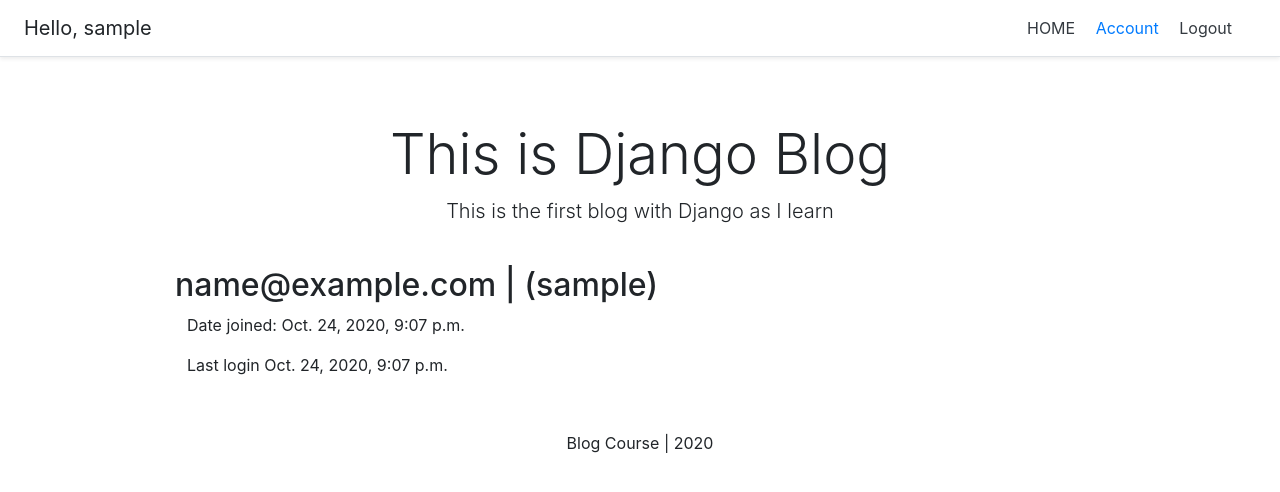
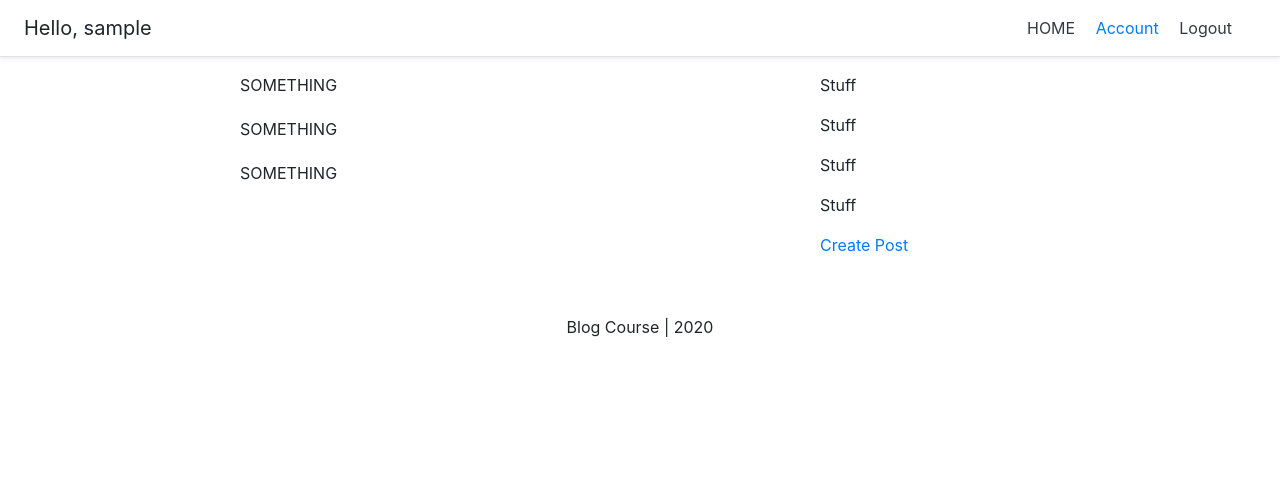
Before and after one commit to Soundoffear/BlogCourse_Django, a Django app: page / in a window 1280 px wide. Shown: the top 492 px of the page. Run offline with Django 3.2, Linux system fonts and the light colour scheme; the visitor is signed in with stand-in values (Sample User, id 1); data comes from the database, SQL or seed files in the repository.

Commit message:
updated home page, login and started working on creating posts

```diff
--- /dev/null
+++ b/blog/urls.py
@@ -0,0 +1,10 @@
+from django.urls import path
+from blog.views import (
+    create_blog_view,
+    )
+
+app_name='blog'
+
+urlpatterns = [
+    path('create/', create_blog_view, name='create')
+]
--- a/mysite/urls.py
+++ b/mysite/urls.py
@@ -14,7 +14,7 @@ Including another URLconf
     2. Add a URL to urlpatterns:  path('blog/', include('blog.urls'))
 """
 from django.contrib import admin
-from django.urls import path
+from django.urls import path, include
 from personal.views import home_screen_view
 from account.views import registration_view, logout_view, login_view, account_view
 from django.contrib.auth import views as auth_views
@@ -29,6 +29,7 @@ urlpatterns = [
     path('logout/', logout_view, name='logout'),
     path('login/', login_view, name='login'),
     path('account/', account_view, name='account'),
+    path('blog/', include('blog.urls', 'blog')),
 
     path('password_change/done/', auth_views.PasswordChangeDoneView.as_view(template_name='registration/password_change_done.html'), name='password_change_done'),
     path('password_change/', auth_views.PasswordChangeView.as_view(template_name='registration/password_change.html'), name='password_change'),
--- a/personal/templates/personal/home.html
+++ b/personal/templates/personal/home.html
@@ -2,23 +2,83 @@
 
 {% block content %}
 
-    <div class="pricing-header px-3 py-3 pt-md-5 pb-md-4 mx-auto text-center">
+    <style class='text/css'>
 
-	<h1 class="display-4">This is Django Blog</h1>
-        <p class="lead">This is the first blog with Django as I learn</p>
+	@media (max-width: 768px) {
+	    .right-column {
+		margin-left: 0px;
+	    }
 
-    </div>
+	}
+
+	@media (min-width: 768px) {
+	    .right-column {
+		margin-left: 20px;
+	    }
+	}
+
+	.blog-post-container {
+	    background-color: #fff;
+	    margin-bottom: 20px;
+	    width: 100%;
+	}
+
+	.create-post-bar {
+	    background-color: #fff;
+	    margin-bottom: 20px;
+	}
+
+	.left-column {
+	    padding: 0px;
+	}
+
+	.right-column {
+	    padding: 0px;
+	}
+
+    </style>
 
     <div class="container">
 
-	<div class="d-flex flex-column">
+	<div class="row">
 
+	    <!-- Right 'create post' bar  -->
+	    <div class='create-post-bar d-lg-none col-lg-7 offset-lg-1'>
 
-	    {% for account in accounts %}
+		<a href='{% url 'blog:create' %}'>Create Post</a>
 
-		{% include 'personal/snippets/body_snippet.html' with value=account %}
+	    </div>
+	    <!-- End Right 'create post' bar -->
 
-	    {% endfor %}
+	    <!-- Blog Feed  -->
+	    <div class="left-column col-lg-7 offset-lg-1">
+
+		<div class='blog-post-container'>
+		    <p>SOMETHING</p>
+		</div>
+
+		<div class='blog-post-container'>
+		    <p>SOMETHING</p>
+		</div>
+
+		<div class='blog-post-container'>
+		    <p>SOMETHING</p>
+		</div>
+
+	    </div>
+	    <!-- End BLog Feed -->
+
+	    <!-- Right 'create post' column -->
+	    <div class='right-column col-lg-3 d-lg-flex d-none flex-column'>
+		<div class='create-post-bar'>
+		    <p>Stuff</p>
+		    <p>Stuff</p>
+		    <p>Stuff</p>
+		    <p>Stuff</p>
+		    <a href='{% url 'blog:create' %}'>Create Post</a>
+		</div>
+	    </div>
+	    <!-- End Right 'create post' column -->
 
 	</div>
 
```
Also changed, not shown: account/templates/account/login.html (+5 -3 lines), blog/templates/blog/create_post.html (added, +7 -0 lines), blog/views.py (+6 -1 lines).
